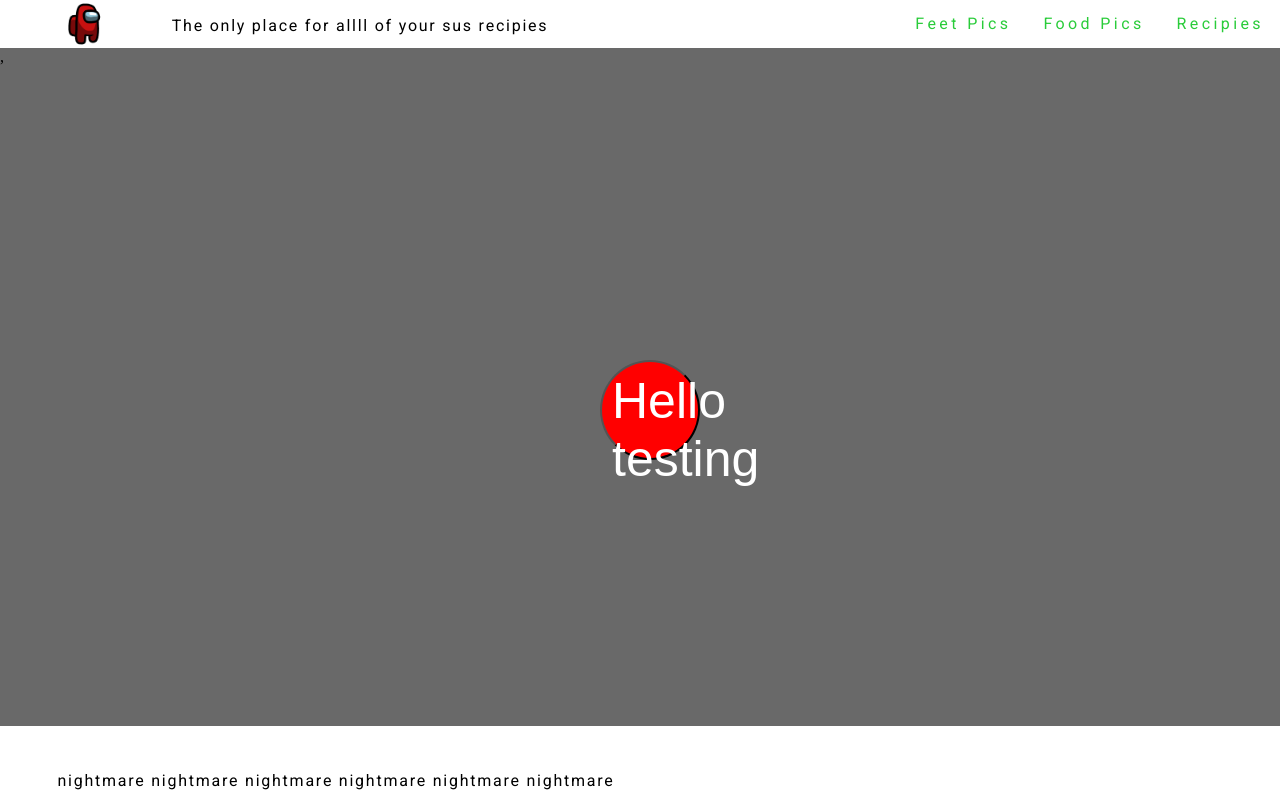
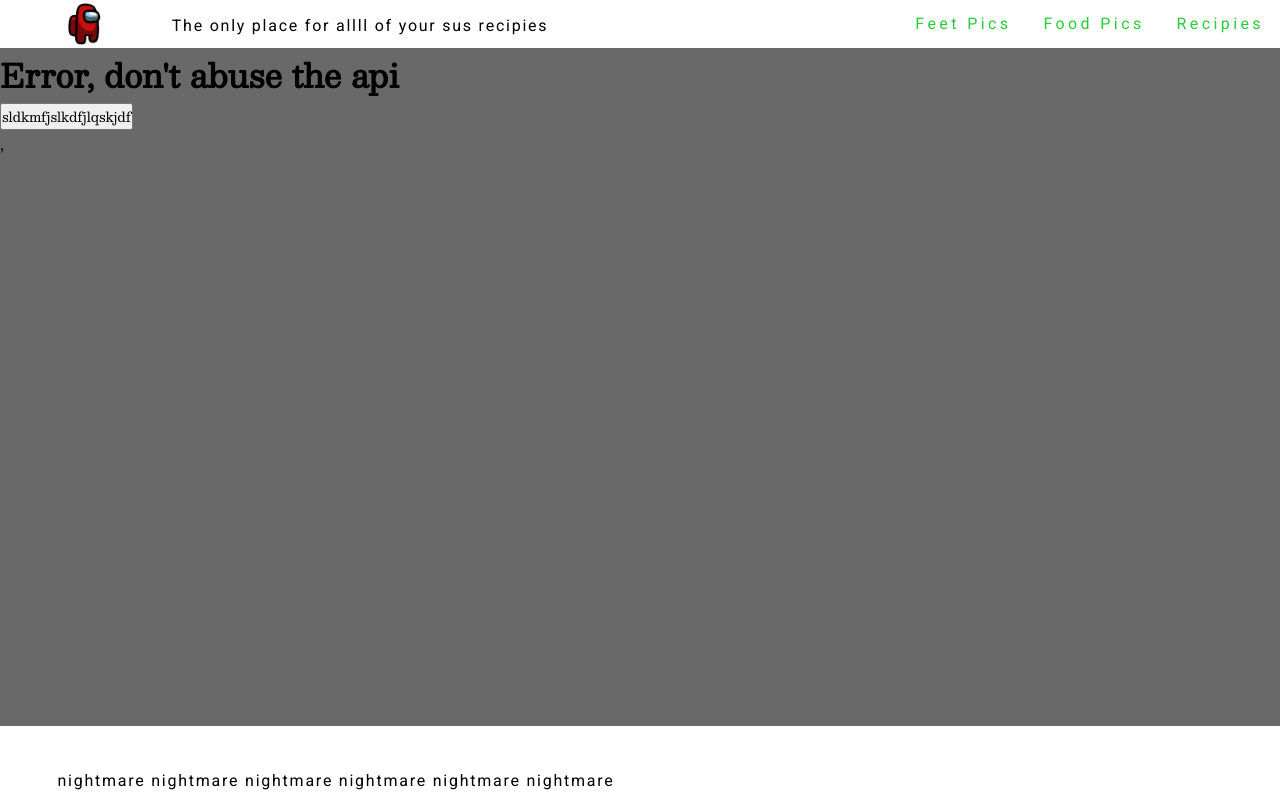
Before and after one commit to imansour12/sus-recipies, a React (Create React App) app: page / in a window 1280 px wide. Built offline with nearby package versions, Linux system fonts and the light colour scheme; no server answers.

Commit message:
API WORKING AGAIN!!!!!

```diff
--- a/src/components/recipie/index.js
+++ b/src/components/recipie/index.js
@@ -1,6 +1,7 @@
 import React from "react";
 import axios from "axios";
 import "./style.css";
+import RecipieComponent from "./recipie";
 
 //Link to api: https://rapidapi.com/apidojo/api/tasty/
 
@@ -9,18 +10,17 @@ const app_id = process.env.REACT_APP_APP_ID;
 
 //let request_link = `api.edamam.com/api/recipes/v2?type=public&q=sus&app_id=${app_id}&app_key=&api_key=${api_key}`;
 
-let request_link = `https://api.edamam.com/api/recipes/v2?type=public&q=sus&app_id=${app_id}&app_key=${api_key}`;
+const request_link = `https://api.edamam.com/api/recipes/v2?type=public&q=sus&app_id=${app_id}&app_key=${api_key}`;
 
 console.info("Logging the api credentials:");
 console.info(app_id);
 console.info(api_key);
 
-const Recipie = (props) => {
+const Recipie = () => {
   return (
     <div>
-      <button onClick={fetchData} className="fetch-button">
-        Hello testing
-      </button>
+      <h1>Error, don't abuse the api</h1>
+      <button onClick={fetchData}>sldkmfjslkdfjlqskjdf</button>
     </div>
   );
 };
@@ -36,31 +36,18 @@ const Error = () => {
 
 const fetchData = () => {
   console.log("fetching data bip boup...");
-
+  //fetch data from api
   axios
     .get(request_link)
-    .then((response) => {
-      let Modifiedresponse = response.data.hits;
-      for (let i = 0; i < Modifiedresponse.length; i++) {
-        var recipe = {
-          title: Modifiedresponse[i].recipe.label,
-          image: Modifiedresponse[i].recipe.image,
-          ingredients: Modifiedresponse[i].recipe.ingredientLines,
-          instructions: Modifiedresponse[i].recipe.instructions,
-          url: Modifiedresponse[i].recipe.url,
-          id: Modifiedresponse[i].recipe.id,
-        };
-
-        console.log(Modifiedresponse);
-        console.log("fetching data done");
-        console.log(recipe.title);
-        console.log(recipe.image);
-        console.log(recipe.ingredients);
-        console.log(recipe.url);
-      }
+    .then((res) => {
+      console.log("data fetched");
+      console.log(res.data.hits);
+      let recipie = res.data.hits[0];
+      console.log(recipie);
     })
-    .catch((error) => {
-      console.error(error);
+    .catch((err) => {
+      console.log("error fetching data");
+      console.log(err);
     });
 };
 
--- /dev/null
+++ b/src/components/recipie/recipie.js
@@ -0,0 +1,16 @@
+import React from "react";
+
+const RecipieComponent = (props) => {
+  return (
+    <div>
+      <p>This is the id: {props.id}</p>
+      <p>This is the title: {props.title}</p>
+      <p>This is the image: {props.image}</p>
+      <p>These are the ingredients: {props.ingredients}</p>
+      <p>The instructions now {props.instructions}</p>
+      <p>This is the url {props.url}</p>
+    </div>
+  );
+};
+
+export default RecipieComponent;
--- a/src/components/recipie/style.css
+++ b/src/components/recipie/style.css
@@ -1,26 +1,4 @@
-.fetch-button {
-  /*Center it in the middle of the page and make it noticeable*/
-  position: absolute;
-
-  /*Set the size of the button*/
-  width: 100px;
-  height: 100px;
-  border-radius: 50%;
-  background-color: #ff0000;
-  color: white;
-  font-size: 50px;
-  font-family: "Arial";
-  text-align: center;
-  padding: 10px;
-  margin: 10px;
-  cursor: pointer;
-  transition: all 0.3s;
-  -webkit-transition: all 0.3s;
-
-  /*Set the position of the button*/
-  left: 50%;
-  top: 50%;
-
-  /*Set the position of the button*/
-  transform: translate(-50%, -50%);
+@import url("https://fonts.googleapis.com/css2?family=Besley&display=swap");
+* {
+  font-family: "Besley", serif;
 }
```
Also changed, not shown: 2 other files (tests, documents, lock files or other folders).
